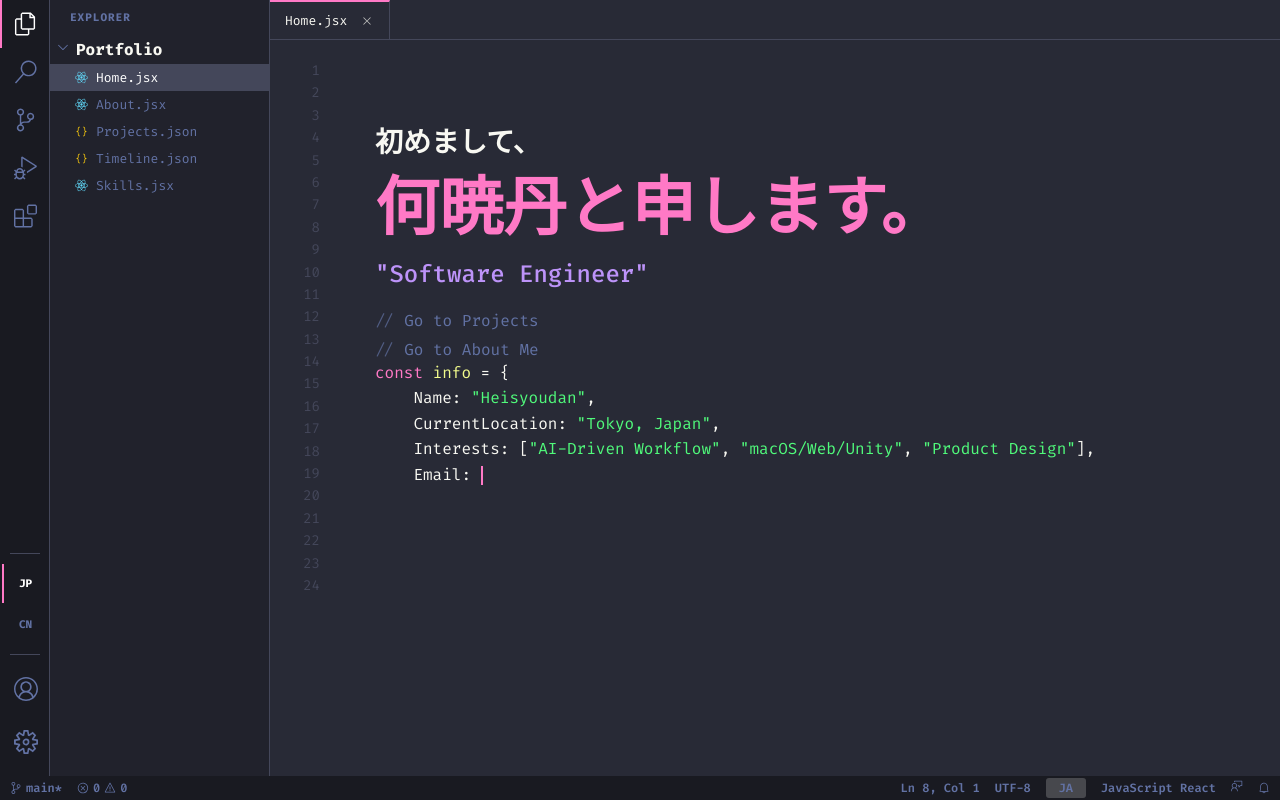
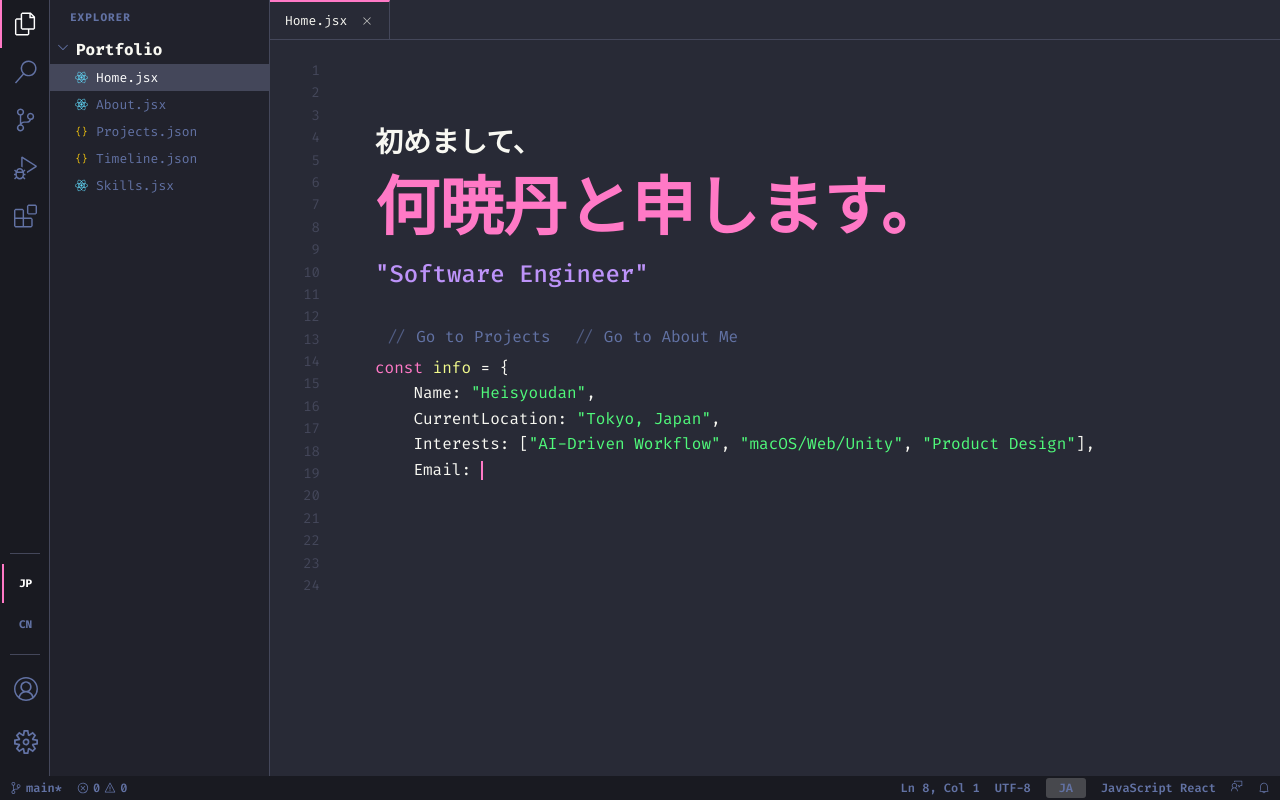
Before and after one commit to heisyoudan/VS-Style-Portfolio, a React (Vite) app: page / in a window 1280 px wide. Built offline with nearby package versions, Linux system fonts and the light colour scheme.

Commit message:
fix: reduce clickable area for comment links

```diff
--- a/src/components/Common/CommentLink.jsx
+++ b/src/components/Common/CommentLink.jsx
@@ -11,12 +11,14 @@ const CommentLink = ({ text, onClick }) => {
             style={{
                 fontFamily: 'var(--font-mono)',
                 fontSize: '16px',
-                color: isHovered ? 'var(--accent-green)' : 'var(--text-muted)', // Green or bright color on hover
+                color: isHovered ? 'var(--accent-green)' : 'var(--text-muted)',
                 cursor: 'pointer',
                 marginTop: '8px',
-                display: 'flex',
+                display: 'inline-flex',
                 alignItems: 'center',
-                transition: 'color 0.2s'
+                transition: 'color 0.2s',
+                padding: '8px 12px',
+                borderRadius: '4px'
             }}
         >
             <style>{`
```
